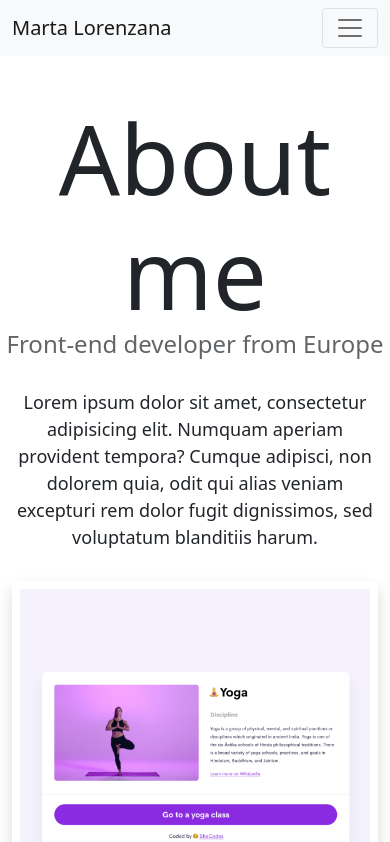
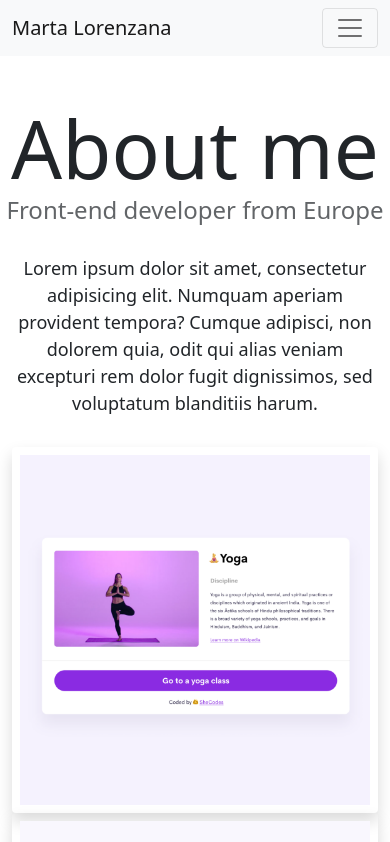
Before and after one commit to Martalore97/advanced-tool-week-3-project, a plain HTML site: page about.html in a window 390 px wide. Shown: the top 842 px of the page. Drawn offline with nearby package versions, Linux system fonts and the light colour scheme.

Commit message:
SEO friendly

```diff
--- a/style.css
+++ b/style.css
@@ -87,6 +87,9 @@ p {
   text-decoration: underline;
 }
 @media (max-width: 400px) {
+  h1 {
+    font-size: 80px;
+  }
   h2 {
     text-align: center;
     display: none;
```
Also changed, not shown: index.html (+4 -1 lines).
